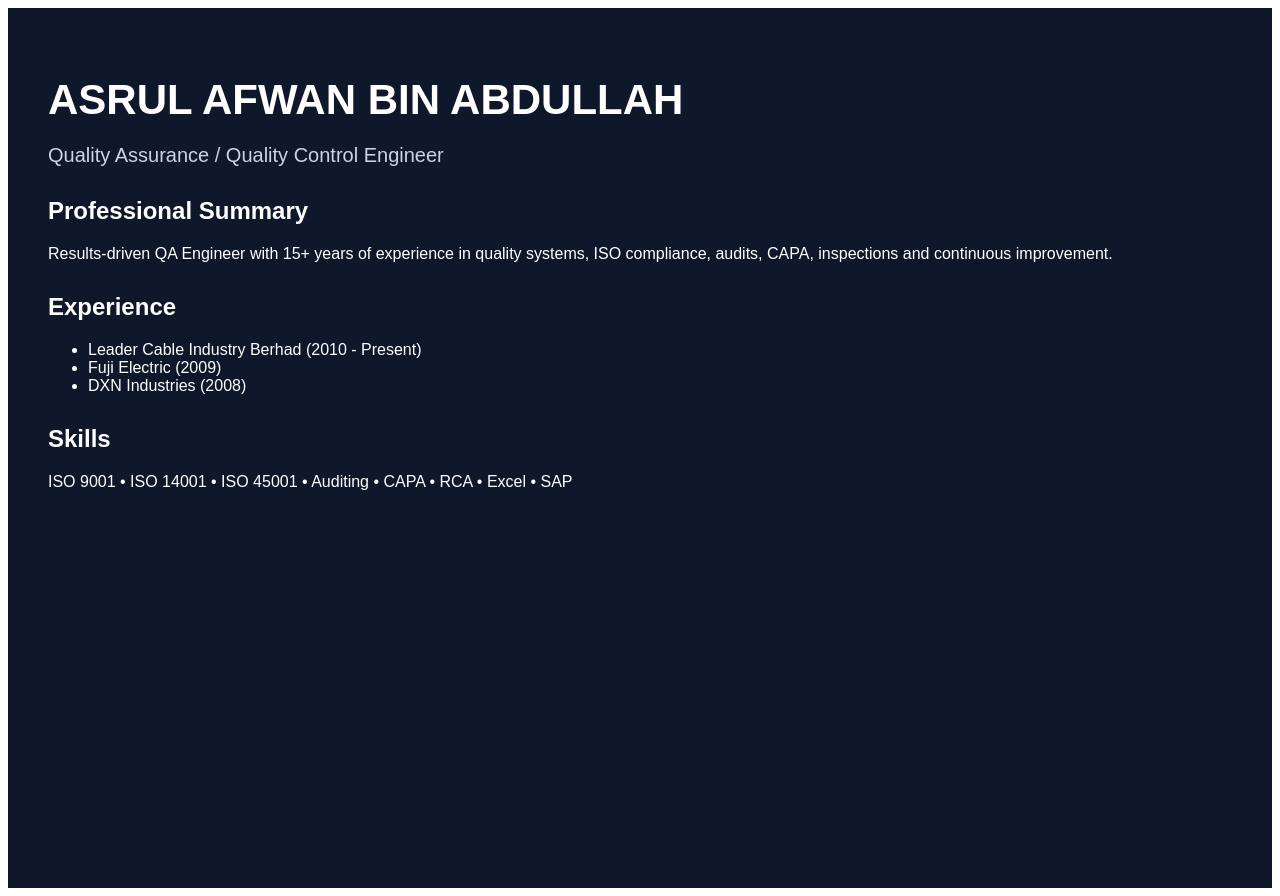
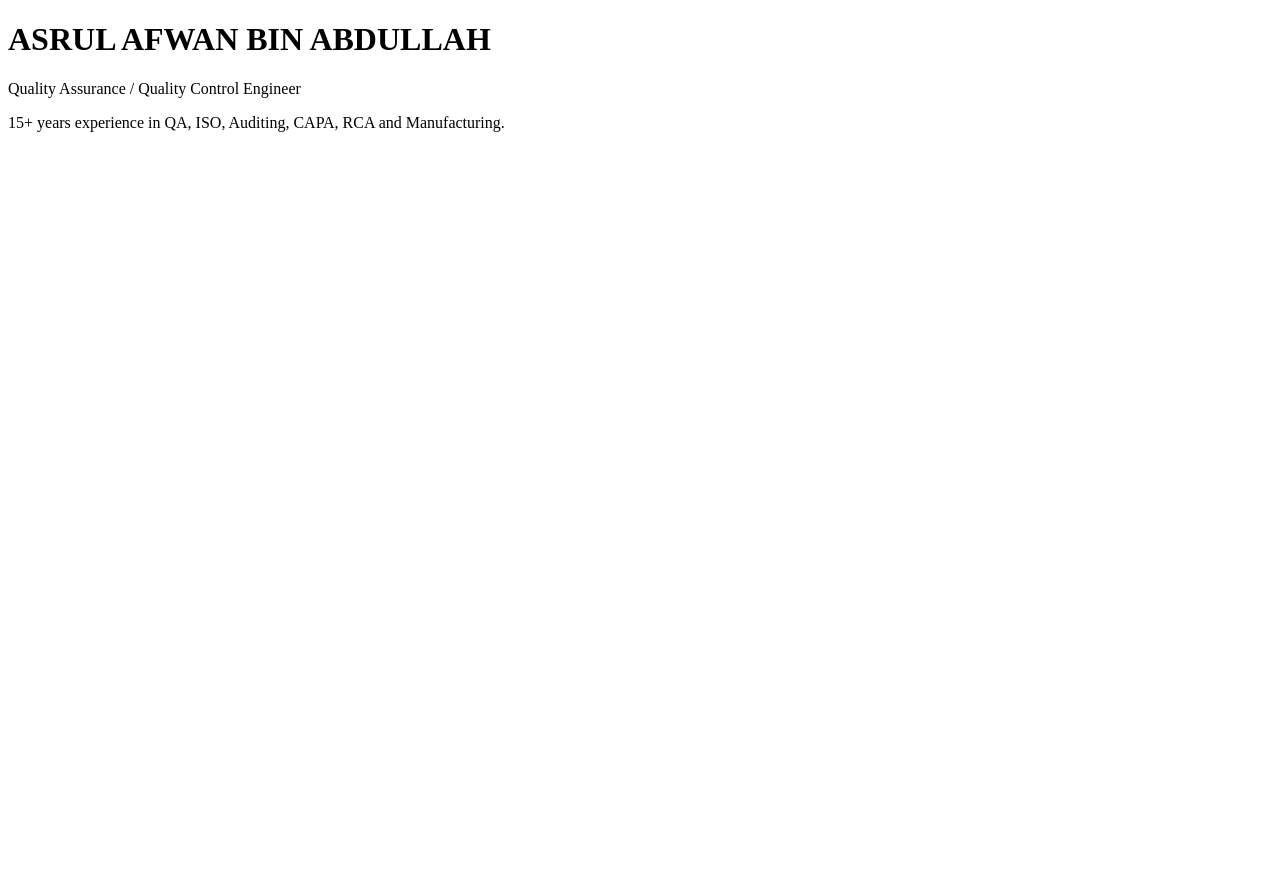
Before and after one commit to asrulafwan85/asrulcv, a Next.js app: page / in a window 1280 px wide. After the commit the page ends 800 px from the top, so only its background shows below. Built offline with nearby package versions, Linux system fonts and the light colour scheme.

Commit message:
Refactor Page component and simplify content
Updated the main content structure and removed inline styles.

```diff
--- a/app/page.tsx
+++ b/app/page.tsx
@@ -1,30 +1,9 @@
 export default function Page() {
   return (
-    <main style={{padding:'40px',fontFamily:'Arial',background:'#0f172a',color:'white',minHeight:'100vh'}}>
-      <h1 style={{fontSize:'42px',marginBottom:'10px'}}>ASRUL AFWAN BIN ABDULLAH</h1>
-      <p style={{fontSize:'20px',color:'#cbd5e1'}}>Quality Assurance / Quality Control Engineer</p>
-
-      <section style={{marginTop:'30px'}}>
-        <h2>Professional Summary</h2>
-        <p>
-          Results-driven QA Engineer with 15+ years of experience in quality systems,
-          ISO compliance, audits, CAPA, inspections and continuous improvement.
-        </p>
-      </section>
-
-      <section style={{marginTop:'30px'}}>
-        <h2>Experience</h2>
-        <ul>
-          <li>Leader Cable Industry Berhad (2010 - Present)</li>
-          <li>Fuji Electric (2009)</li>
-          <li>DXN Industries (2008)</li>
-        </ul>
-      </section>
-
-      <section style={{marginTop:'30px'}}>
-        <h2>Skills</h2>
-        <p>ISO 9001 • ISO 14001 • ISO 45001 • Auditing • CAPA • RCA • Excel • SAP</p>
-      </section>
+    <main>
+      <h1>ASRUL AFWAN BIN ABDULLAH</h1>
+      <p>Quality Assurance / Quality Control Engineer</p>
+      <p>15+ years experience in QA, ISO, Auditing, CAPA, RCA and Manufacturing.</p>
     </main>
   );
 }
```
